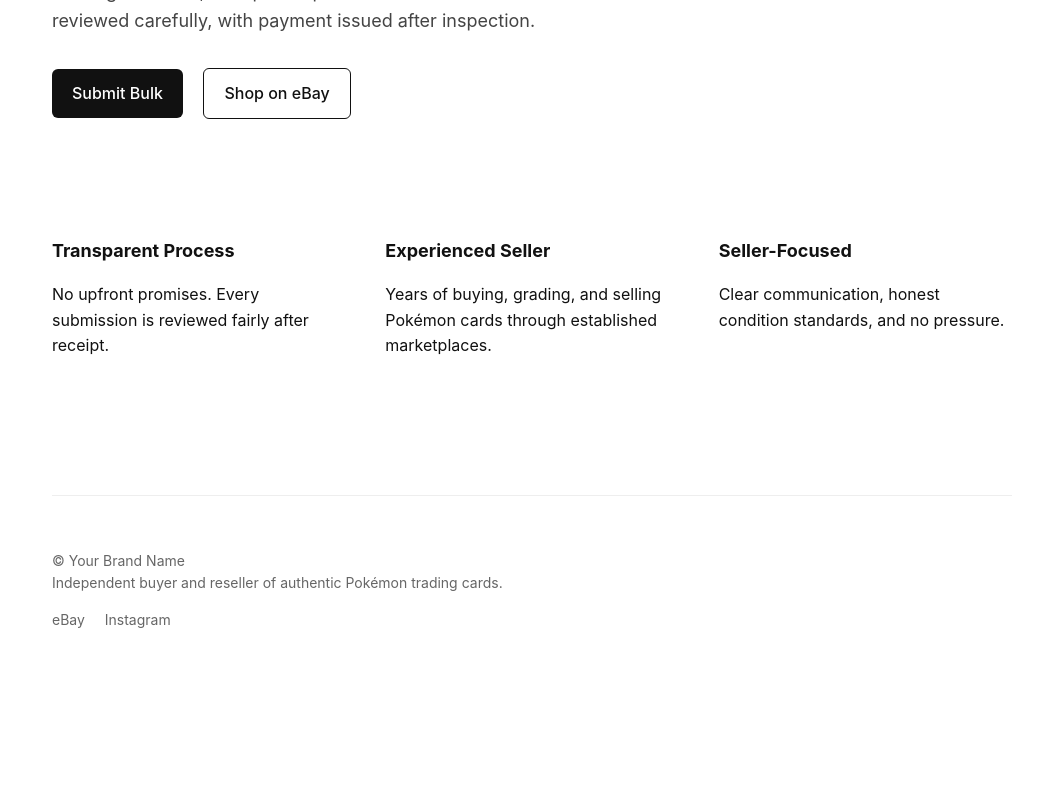
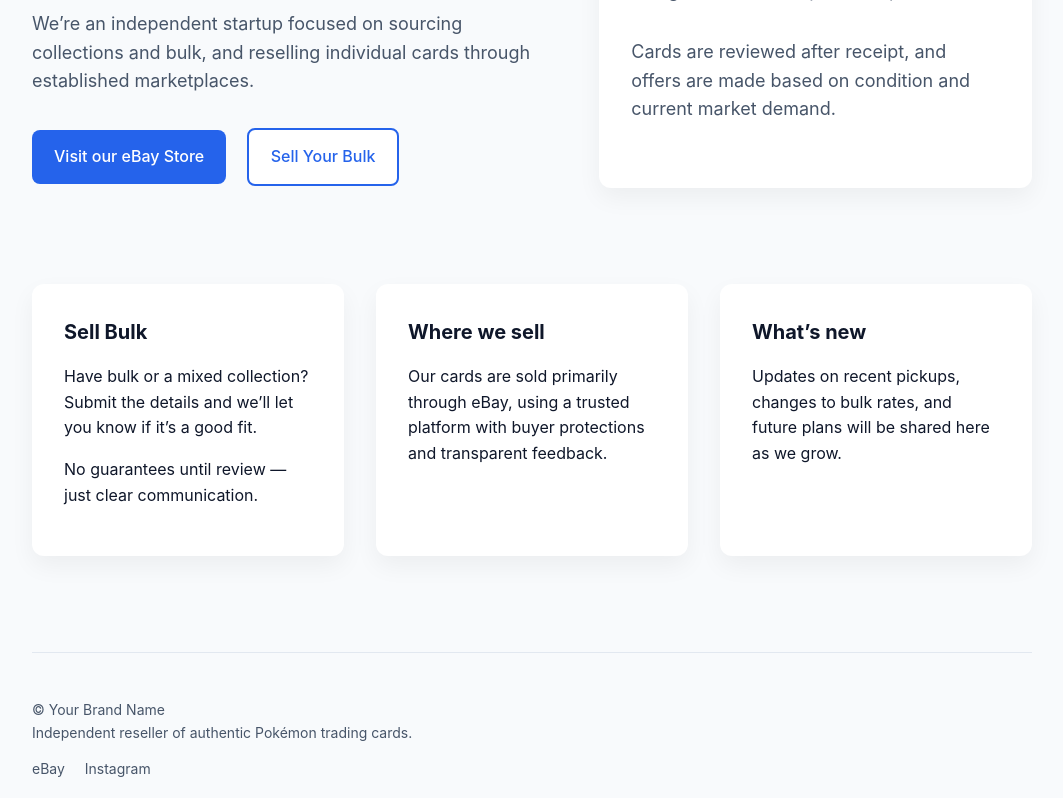
Before and after one commit to CardCollectables/CardCollectables.github.io, a plain HTML site: page index.html in a window 1280 px wide. Shown: the part 328-1126 px from the top of the page, without its empty margins (108-1171 px from the left). Before the commit the page ends 1005 px from the top, so only its background shows below. Drawn offline with Linux system fonts and the light colour scheme.

Commit message:
Update index.html

```diff
--- a/index.html
+++ b/index.html
@@ -3,20 +3,28 @@
 <head>
   <meta charset="UTF-8">
   <title>Your Brand Name</title>
-  <meta name="description" content="We buy Pokémon card bulk and collections. Fair, transparent, and professional.">
+  <meta name="description" content="Independent Pokémon card reseller. Buying bulk collections and selling singles through eBay.">
   <meta name="viewport" content="width=device-width, initial-scale=1.0">
 
   <style>
+    :root {
+      --primary: #2563eb;      /* blue */
+      --secondary: #16a34a;    /* green */
+      --background: #f8fafc;   /* light gray */
+      --text: #0f172a;
+      --muted: #475569;
+    }
+
     body {
       margin: 0;
       font-family: -apple-system, BlinkMacSystemFont, "Segoe UI", Roboto, Arial, sans-serif;
-      color: #111;
-      background-color: #fff;
+      color: var(--text);
+      background-color: var(--background);
       line-height: 1.6;
     }
 
     .container {
-      max-width: 960px;
+      max-width: 1000px;
       margin: 0 auto;
       padding: 32px 20px;
     }
@@ -25,87 +33,109 @@
       display: flex;
       align-items: center;
       justify-content: space-between;
-      margin-bottom: 80px;
+      margin-bottom: 64px;
     }
 
     header img {
-      height: 48px;
+      height: 52px;
     }
 
     nav a {
       margin-left: 24px;
       text-decoration: none;
-      color: #111;
+      color: var(--text);
       font-weight: 500;
     }
 
     nav a:hover {
-      text-decoration: underline;
+      color: var(--primary);
     }
 
     .hero {
-      max-width: 640px;
+      display: grid;
+      grid-template-columns: 1.2fr 1fr;
+      gap: 48px;
+      align-items: center;
+      margin-bottom: 96px;
     }
 
     .hero h1 {
-      font-size: 40px;
+      font-size: 42px;
       font-weight: 600;
       margin-bottom: 16px;
     }
 
     .hero p {
       font-size: 18px;
-      color: #444;
+      color: var(--muted);
       margin-bottom: 32px;
     }
 
     .buttons a {
       display: inline-block;
-      padding: 12px 20px;
+      padding: 14px 22px;
       margin-right: 16px;
-      border-radius: 6px;
+      border-radius: 8px;
       text-decoration: none;
       font-weight: 500;
     }
 
     .primary {
-      background-color: #111;
+      background-color: var(--primary);
       color: #fff;
     }
 
     .secondary {
-      border: 1px solid #111;
-      color: #111;
+      background-color: #fff;
+      border: 2px solid var(--primary);
+      color: var(--primary);
     }
 
-    .trust {
-      margin-top: 100px;
-      display: grid;
-      grid-template-columns: repeat(auto-fit, minmax(220px, 1fr));
-      gap: 40px;
+    .secondary:hover {
+      background-color: #eff6ff;
     }
 
-    .trust div h3 {
-      font-size: 18px;
-      margin-bottom: 8px;
+    .card {
+      background-color: #fff;
+      border-radius: 12px;
+      padding: 32px;
+      box-shadow: 0 10px 25px rgba(0,0,0,0.05);
+    }
+
+    .sections {
+      display: grid;
+      grid-template-columns: repeat(auto-fit, minmax(260px, 1fr));
+      gap: 32px;
+      margin-bottom: 96px;
+    }
+
+    .sections h3 {
+      margin-top: 0;
+      margin-bottom: 12px;
+      font-size: 20px;
     }
 
     footer {
-      margin-top: 120px;
-      padding-top: 40px;
-      border-top: 1px solid #eee;
+      border-top: 1px solid #e2e8f0;
+      padding-top: 32px;
       font-size: 14px;
-      color: #666;
+      color: var(--muted);
     }
 
     footer a {
-      color: #666;
+      color: var(--muted);
       text-decoration: none;
       margin-right: 16px;
     }
 
     footer a:hover {
-      text-decoration: underline;
+      color: var(--primary);
+    }
+
+    @media (max-width: 768px) {
+      .hero {
+        grid-template-columns: 1fr;
+      }
     }
   </style>
 </head>
@@ -115,43 +145,70 @@
 
     <!-- Header -->
     <header>
-      <img src="/images/logo.png" alt="Your Brand Logo">
+      <img src="/images/LogoFull.png" alt="Your Brand Logo">
       <nav>
         <a href="/">Home</a>
         <a href="/bulk">Sell Bulk</a>
         <a href="/about">About</a>
+        <a href="/whats-new">What’s New</a>
       </nav>
     </header>
 
     <!-- Hero -->
     <section class="hero">
-      <h1>We buy Pokémon card bulk and collections.</h1>
-      <p>
-        A straightforward, transparent process for sellers.
-        Submissions are reviewed carefully, with payment issued after inspection.
-      </p>
+      <div>
+        <h1>Buying and selling Pokémon cards.</h1>
+        <p>
+          We’re an independent startup focused on sourcing collections and bulk,
+          and reselling individual cards through established marketplaces.
+        </p>
 
-      <div class="buttons">
-        <a class="primary" href="/bulk">Submit Bulk</a>
-        <a class="secondary" href="https://www.ebay.com/str/YOURSTORE">Shop on eBay</a>
+        <div class="buttons">
+          <a class="primary" href="https://www.ebay.com/str/YOURSTORE">Visit our eBay Store</a>
+          <a class="secondary" href="/bulk">Sell Your Bulk</a>
+        </div>
+      </div>
+
+      <div class="card">
+        <h3>What we do</h3>
+        <p>
+          We purchase Pokémon card bulk and small collections from collectors
+          looking for a straightforward, low-pressure process.
+        </p>
+        <p>
+          Cards are reviewed after receipt, and offers are made based on condition
+          and current market demand.
+        </p>
       </div>
     </section>
 
-    <!-- Trust Section -->
-    <section class="trust">
-      <div>
-        <h3>Transparent Process</h3>
-        <p>No upfront promises. Every submission is reviewed fairly after receipt.</p>
+    <!-- Info Sections -->
+    <section class="sections">
+      <div class="card">
+        <h3>Sell Bulk</h3>
+        <p>
+          Have bulk or a mixed collection? Submit the details and we’ll let you
+          know if it’s a good fit.
+        </p>
+        <p>
+          No guarantees until review — just clear communication.
+        </p>
       </div>
 
-      <div>
-        <h3>Experienced Seller</h3>
-        <p>Years of buying, grading, and selling Pokémon cards through established marketplaces.</p>
+      <div class="card">
+        <h3>Where we sell</h3>
+        <p>
+          Our cards are sold primarily through eBay, using a trusted platform
+          with buyer protections and transparent feedback.
+        </p>
       </div>
 
-      <div>
-        <h3>Seller-Focused</h3>
-        <p>Clear communication, honest condition standards, and no pressure.</p>
+      <div class="card">
+        <h3>What’s new</h3>
+        <p>
+          Updates on recent pickups, changes to bulk rates, and future plans
+          will be shared here as we grow.
+        </p>
       </div>
     </section>
 
@@ -159,7 +216,7 @@
     <footer>
       <p>
         © Your Brand Name<br>
-        Independent buyer and reseller of authentic Pokémon trading cards.
+        Independent reseller of authentic Pokémon trading cards.
       </p>
 
       <p>
```
